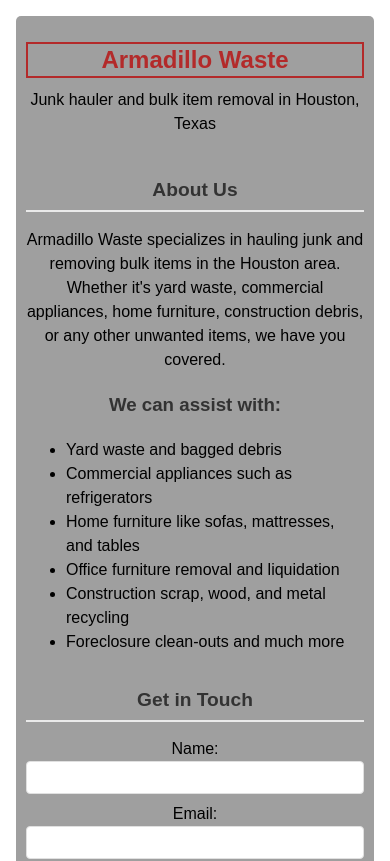
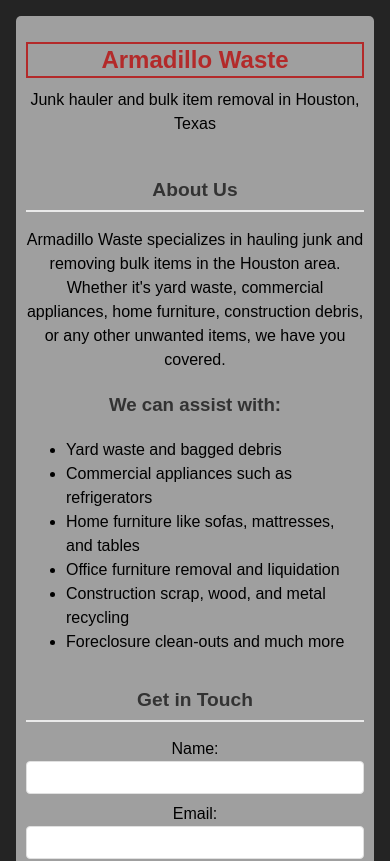
Before and after one commit to cdschexnide/bootjackranch, a React (Vite) app: page / in a window 390 px wide. Shown: the top 861 px of the page. Built offline with nearby package versions, Linux system fonts and the light colour scheme.

Commit message:
changed root background color and container color

```diff
--- a/src/App.css
+++ b/src/App.css
@@ -112,6 +112,7 @@
   #root {
     max-width: 100%;
     padding: 1rem;
+    background-color: rgb(36, 36, 36);
   }
 
   .logo {
@@ -121,6 +122,7 @@
 
   .container {
     max-width: 90vw;
+    background-color: #9f9f9f;
     padding: 10px;
   }
 
```
